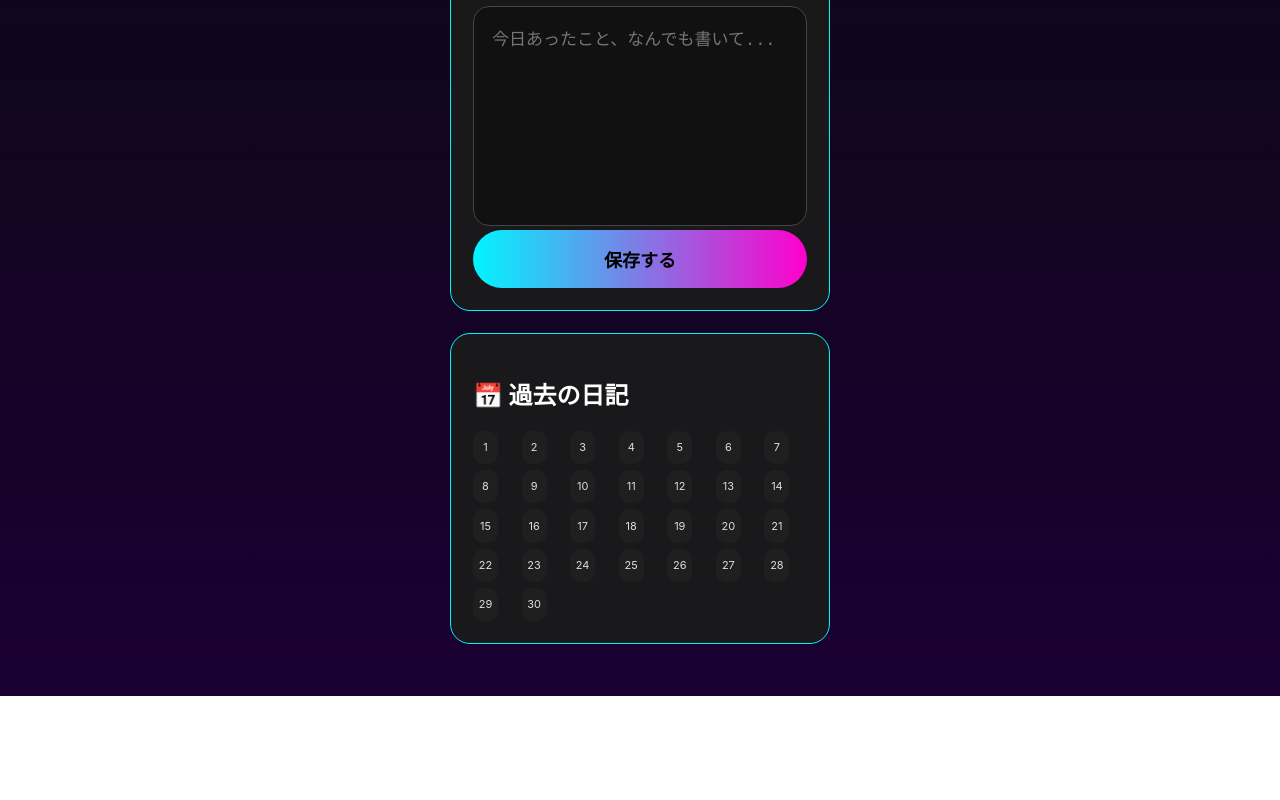
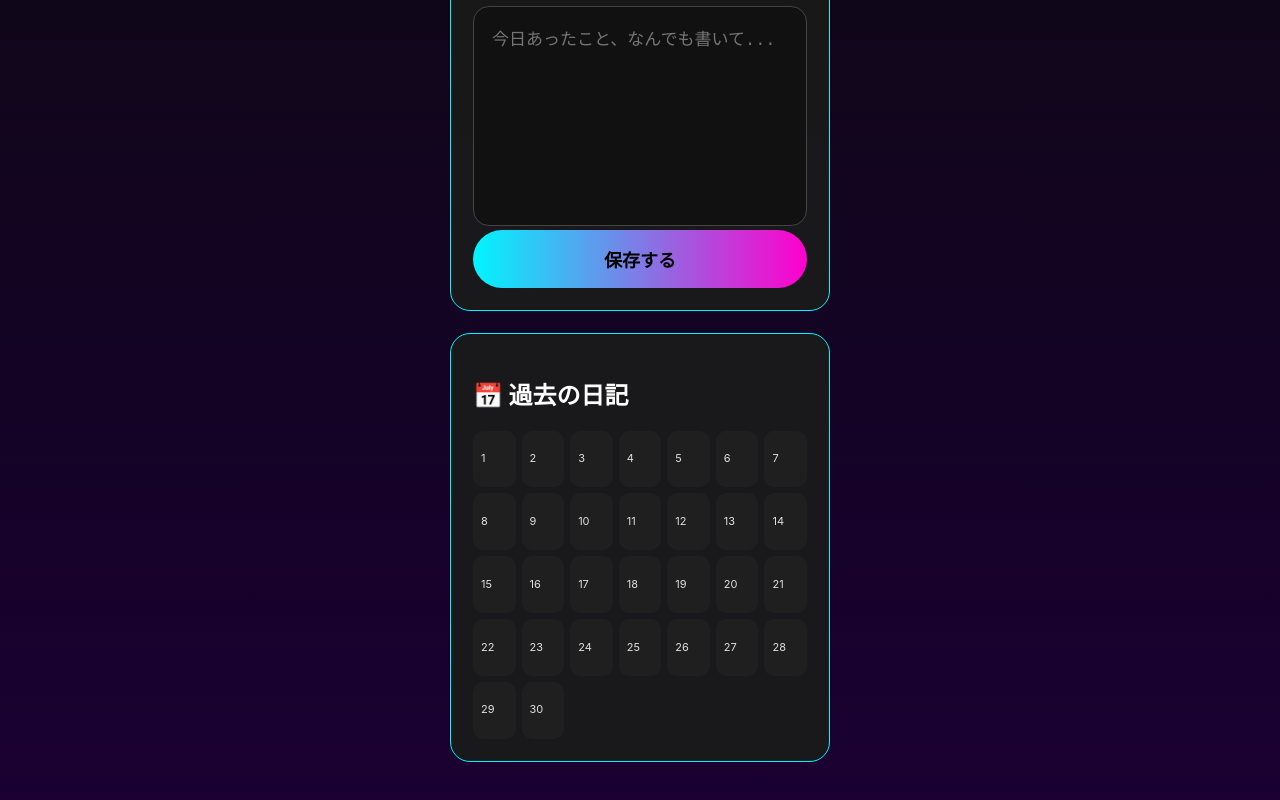
Before and after one commit to hujiaoyan88-coder/Grok-diary, a plain HTML site: page index.html in a window 1280 px wide. Shown: the part 483-1283 px from the top of the page. Before the commit the page ends 1179 px from the top, so only its background shows below. Drawn offline with Linux system fonts and the light colour scheme.

Commit message:
Refactor calendar day styles for alignment

```diff
--- a/index.html
+++ b/index.html
@@ -33,17 +33,23 @@
       grid-template-columns: repeat(7, 1fr);
       gap: 6px;
     }
+        /* カレンダー：絵文字中央・数字左寄せ */
+    .calendar {
+      display: grid;
+      grid-template-columns: repeat(7, 1fr);
+      gap: 6px;
+    }
     .day {
-      width: 25px;
-      aspect-ratio: 3 / 4;
+      width: 100%;
+      aspect-ratio: 3 / 4;           /* 縦長固定 */
       display: flex;
       flex-direction: column;
-      align-items: center;
       justify-content: center;
       background: #1f1f1f;
       border-radius: 10px;
       cursor: pointer;
       font-size: 13px;
+      padding: 4px;
       position: relative;
       overflow: hidden;
     }
@@ -53,6 +59,7 @@
     }
     .day .emoji {
       font-size: 23px;
+      align-self: center;            /* 絵文字だけ中央 */
       line-height: 1;
       margin-bottom: 2px;
       flex-shrink: 0;
@@ -60,8 +67,9 @@
     .day .date-num {
       font-size: 11px;
       opacity: 0.85;
-      line-height: 1;
-      flex-shrink: 0;
+      line-height: 0.5;
+      align-self: flex-start;        /* 数字だけ左寄せ */
+      margin-left: 4px;              /* 少し左に寄せる */
     }
   </style>
 </head>
```
